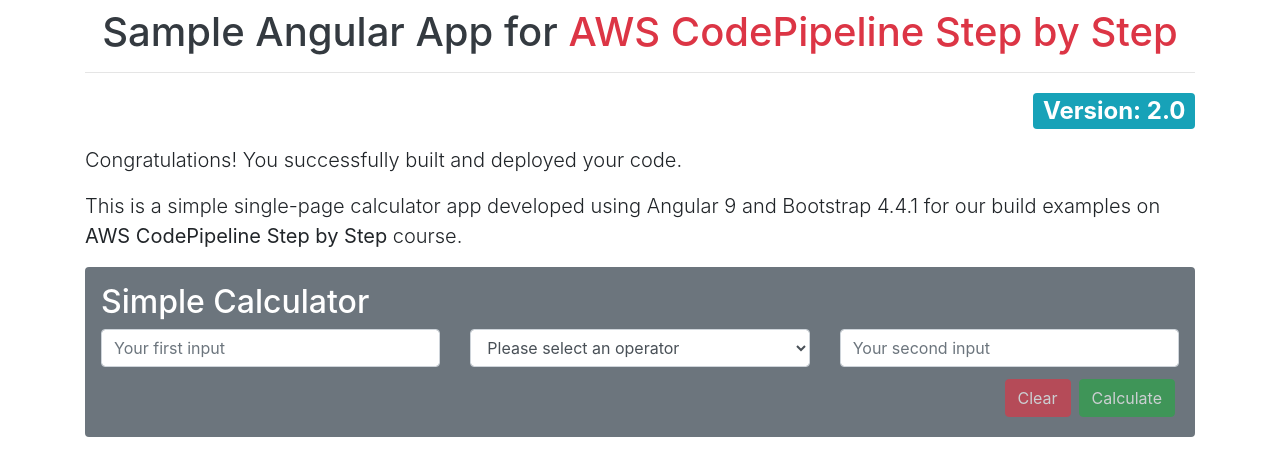
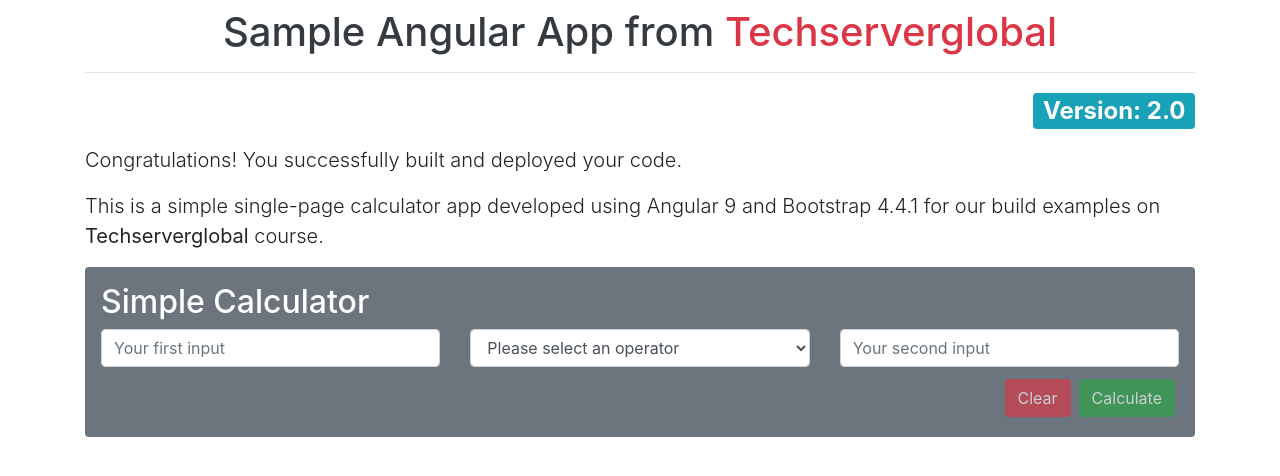
Before and after one commit to harpal1990/angular-project, an Angular app: page / in a window 1280 px wide. Shown: the top 476 px of the page. Built offline with nearby package versions, Linux system fonts and the light colour scheme.

Commit message:
change index files

```diff
--- a/src/app/app.component.html
+++ b/src/app/app.component.html
@@ -2,7 +2,7 @@
   <div class="row pt-2">
     <div class="col">
       <h1 id="page-title" class="text-dark text-center">
-        Sample Angular App for <span class="text-danger">AWS CodePipeline Step by Step</span>
+        Sample Angular App from <span class="text-danger">Techserverglobal</span>
       </h1>
       <hr>
       <h2 class="text-right">
@@ -19,7 +19,7 @@
         Congratulations! You successfully built and deployed your code.
       </p>
       <p class="lead">
-        This is a simple single-page calculator app developed using Angular 9 and Bootstrap 4.4.1 for our build examples on <strong>AWS CodePipeline Step by Step</strong> course.
+        This is a simple single-page calculator app developed using Angular 9 and Bootstrap 4.4.1 for our build examples on <strong>Techserverglobal</strong> course.
       </p>
       <app-calculator></app-calculator>
     </div>
```
